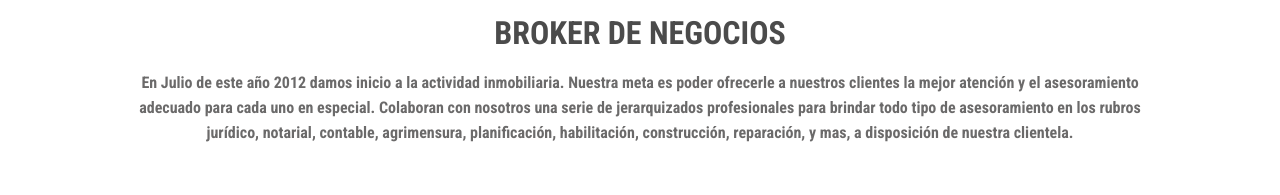
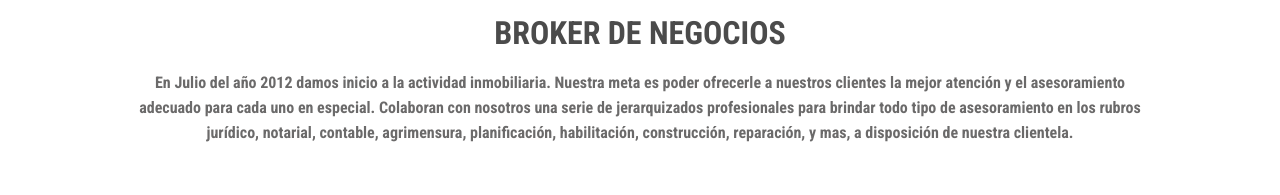
Before and after one commit to juangonzalezlagos/hoeselagos, a plain HTML site: page index.html in a window 1280 px wide. Shown: the part 344-539 px from the top of the page. Drawn offline with Linux system fonts and the light colour scheme.

Commit message:
cambios previos a github

```diff
--- a/index.html
+++ b/index.html
@@ -46,7 +46,7 @@
     <h1 id="tituloPrincipal">BROKER DE NEGOCIOS</h1>
     <br>
 
-    <p id="presentacionEmpresa">En Julio de este año 2012 damos inicio a la actividad inmobiliaria. Nuestra meta es
+    <p id="presentacionEmpresa">En Julio del año 2012 damos inicio a la actividad inmobiliaria. Nuestra meta es
         poder ofrecerle a nuestros clientes la mejor atención y el asesoramiento adecuado para cada uno en especial.
         Colaboran con nosotros una serie de jerarquizados profesionales para brindar todo tipo de asesoramiento en los
         rubros jurídico, notarial, contable, agrimensura, planificación, habilitación, construcción, reparación, y mas,
```
